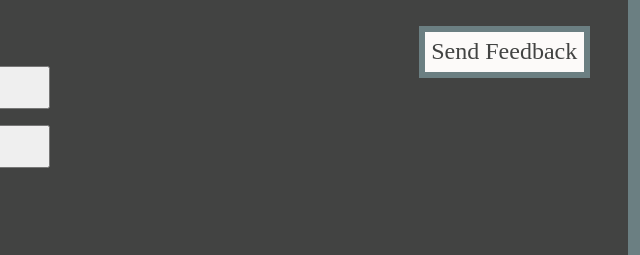
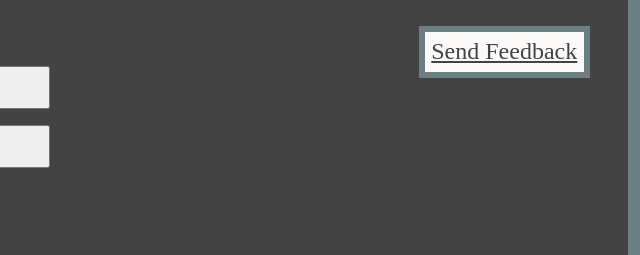
Before and after one commit to AdrKacz/bluetooth-connect, a plain HTML site: page index.html in a window 1280 px wide. Shown: the top 255 px of the page, 640-1280 px from the left. Drawn offline with Linux system fonts and the light colour scheme.

Commit message:
CSS commit

```diff
--- a/Styles/styles.css
+++ b/Styles/styles.css
@@ -23,7 +23,6 @@ h1 {
 }
 
 a {
-	all: unset;
 	font-size: 3vh;
 	color: #424342;
 	background: #fcfaf9;
```
